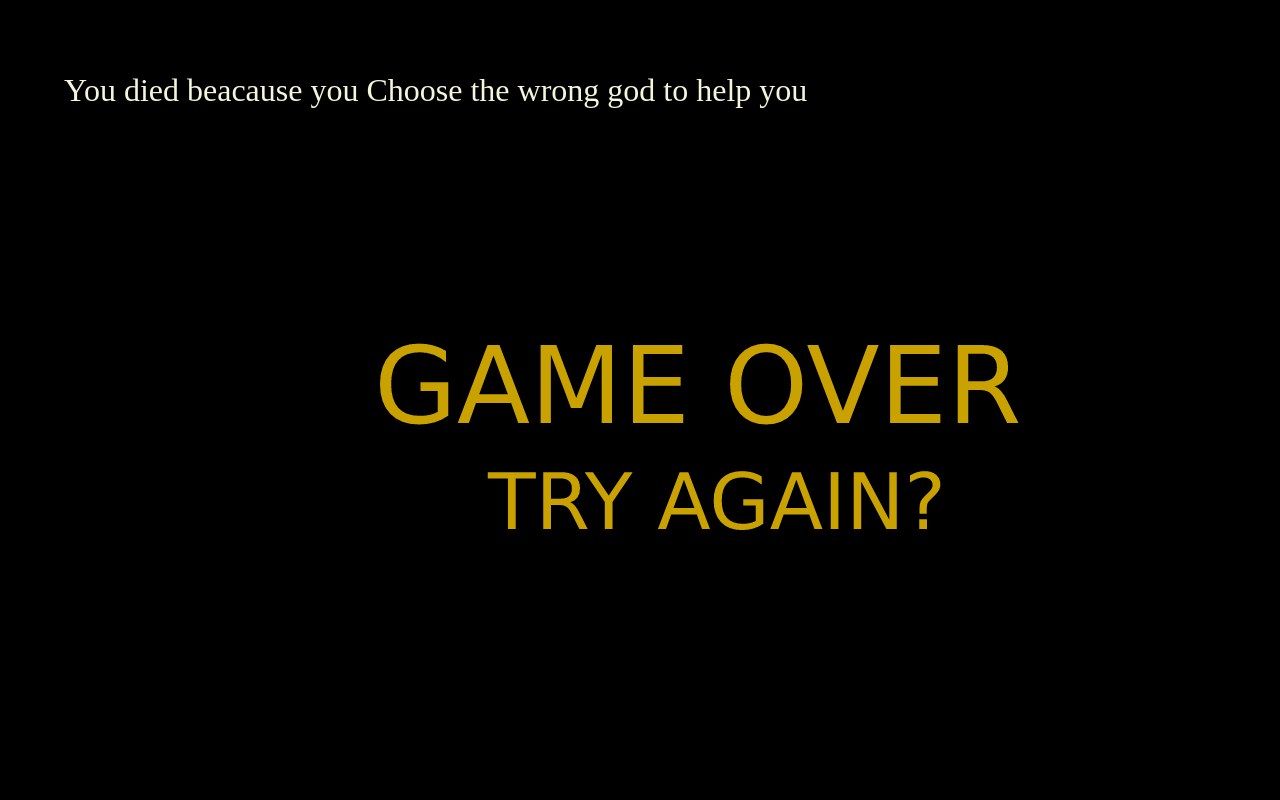
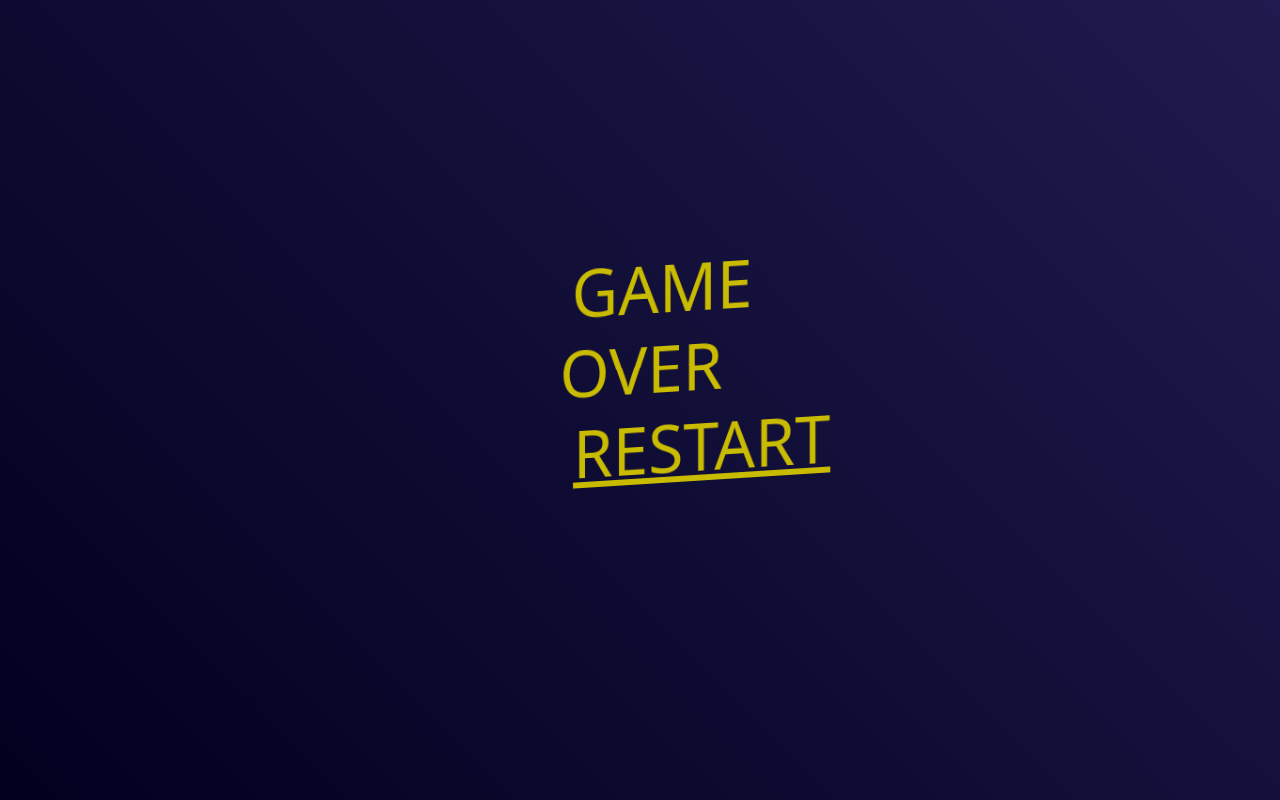
Before and after one commit to PJ-Matrisotto/CYOA, a plain HTML site: page fail_2.html in a window 1280 px wide. Drawn offline with Linux system fonts and the light colour scheme.

Commit message:
added new fail screen w/ animation & potental secret ending

```diff
--- a/fail_2.css
+++ b/fail_2.css
@@ -1,4 +1,96 @@
 body{background-color: black;color: bisque;}
 div#end{display: block;position: absolute;top: 5%;left: 5%;font-size: xx-large;}
-div#end>a{font-size: 50px;}
+a{color: #c9bb00;}
 div#end>p{color: beige;}
+div.s> a{color:linear-gradient(45deg, #02001F, #1F1B4E)}
+body {
+    font-family: "Gilroy ExtraBold", system-ui, sans-serif;
+    font-style: normal;
+    font-weight: normal;
+    -webkit-font-smoothing: antialiased;
+    -webkit-font-kerning: normal;
+    -webkit-text-size-adjust: 100%;
+  }
+
+  html,
+  body {
+    width: 100vw;
+    height: 100vh;
+  }
+
+  body {
+    background: linear-gradient(45deg, #02001F, #1F1B4E);
+    transform-style: preserve-3d;
+    transform: perspective(60rem);
+    position: fixed;
+    display: flex;
+    align-items: center;
+    justify-content: center;
+  }
+
+  .Menu-list {
+    font-size: 4.25rem;
+    line-height: 1.2;
+    text-transform: uppercase;
+    text-align: center;
+    display: flex;
+    flex-direction: column;
+    align-items: center;
+    transform: rotateX(-10deg) rotateY(20deg);
+  }
+
+  .Menu-list-item {
+    position: relative;
+    color: transparent;
+    cursor: pointer;
+  }
+  .Menu-list-item::before {
+    content: "";
+    display: block;
+    position: absolute;
+    top: 49%;
+    left: -10%;
+    right: -10%;
+    height: 4px;
+    border-radius: 4px;
+    margin-top: -2px;
+    background: #c9bb00;
+    transform: scale(0);
+    transition: transform 0.8s cubic-bezier(0.16, 1.08, 0.38, 0.98);
+    z-index: 1;
+  }
+
+  .Mask {
+    display: block;
+    position: absolute;
+    overflow: hidden;
+    color: #c9bb00;
+    top: 0;
+    height: 49%;
+    transition: all 0.8s cubic-bezier(0.16, 1.08, 0.38, 0.98);
+  }
+  .Mask span {
+    display: block;
+  }
+
+  .Mask + .Mask {
+    top: 48.9%;
+    height: 51.1%;
+  }
+  .Mask + .Mask span {
+    transform: translateY(-49%);
+  }
+
+  .Menu-list-item:hover .Mask,
+  .Menu-list-item:active .Mask {
+    color: #FFF;
+    transform: skewX(12deg) translateX(5px);
+  }
+  .Menu-list-item:hover .Mask + .Mask,
+  .Menu-list-item:active .Mask + .Mask {
+    transform: skewX(12deg) translateX(-5px);
+  }
+  .Menu-list-item:hover::before,
+  .Menu-list-item:active::before {
+    transform: scale(1);
+  }
--- a/fail_2.html
+++ b/fail_2.html
@@ -5,8 +5,34 @@
     <meta name="viewport" content="width=device-width, initial-scale=1.0">
     <title>FAILURE IS NOT THE END</title>
     <link rel="stylesheet" href="fail_2.css">
+
 </head>
-<body>
-    <div id="end"><p>You died beacause you Choose the wrong god to help you </p><img src="Game_Over.png" alt=""><a href="Start.html">Reset to begining</a></div>
-</body>
+
+    <!-- @NOTE: the onclicks are used for touch devices since I'm lazy and didnt use <a> tags -->
+<div class="Menu">
+    <ul class="Menu-list" data-offset="10">
+      <li class="Menu-list-item" data-offset="20" onclick>
+        Home
+        <span class="Mask"><span>Game</span></span>
+        <span class="Mask"><span>Game</span></span>
+      </li>
+      <li class="Menu-list-item" data-offset="16" onclick>
+        About
+        <span class="Mask"><span>Over</span></span>
+        <span class="Mask"><span>Over</span></span>
+      </li>
+      <li class="Menu-list-item" data-offset="12" onclick>
+        Work
+        <span class="Mask"><span><a href="Start.html">Restart</a></span></span>
+        <span class="Mask"><span><a href="Start.html">Restart</a></span></span>
+      </li>
+      <li class="Menu-list-item" data-offset="8" onclick>
+        Contact
+        <span class="Mask"><span> <div class="s"><a href="win.html"></a></div></span></span>
+        <span class="Mask"><span><div class="s"><a href="win.html"></a></div></span></span>
+      </li>
+    </ul>
+  </div>
+
+
 </html>
```
Also changed, not shown: win.html (added).
